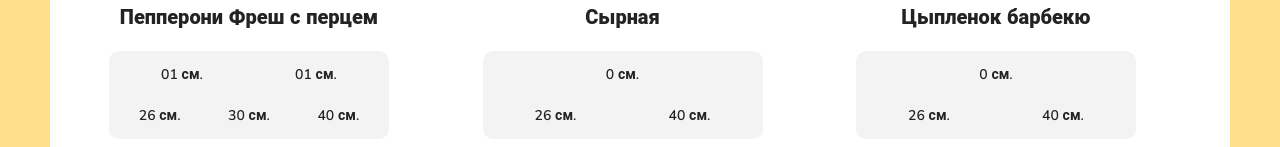
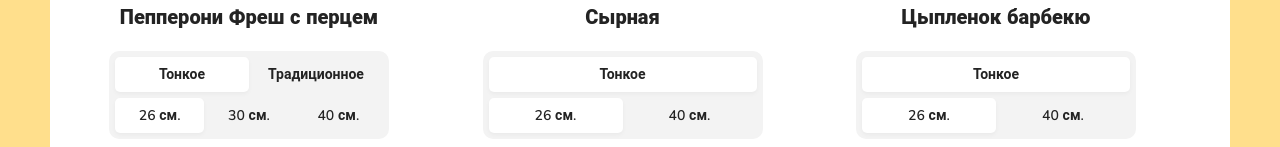
Before and after one commit to Frostray1/ReactPizza, a React (Create React App) app: page / in a window 1280 px wide. Shown: the part 570-717 px from the top of the page. Built offline with nearby package versions, Linux system fonts and the light colour scheme.

Commit message:
Добавлен компонент пицц и категории, рендер списка

```diff
--- a/src/App.js
+++ b/src/App.js
@@ -20,12 +20,9 @@ function App() {
           <h2 className="content__title">Все пиццы</h2>
           <div className="content__items">
            {
-            pizzas.map (obj => <PizzaBlock
-              title={obj.title}
-              price={obj.price}
-              image={obj.imageUrl}
-              sizes={obj.sizes}
-              types={obj.types}
+            pizzas.map ((obj) =>
+            <PizzaBlock {... obj}
+
               />)
 
            }
--- a/src/components/PizzaBlock.jsx
+++ b/src/components/PizzaBlock.jsx
@@ -1,6 +1,8 @@
 import React, { useState } from 'react';
 
-function PizzaBlock({title, price, image , sizes, types}) {
+function PizzaBlock({title, price, imageUrl , sizes, types}) {
+  const [activeType, setActiveType] = React.useState(0);
+  const [activeSize, setActiveSize] = React.useState(0);
   const typeNames = ['Тонкое','Традиционное'];
 
 // const [pizzaCount, setPizzaCount] = React.useState(0); / счетчик
@@ -11,18 +13,18 @@ function PizzaBlock({title, price, image , sizes, types}) {
     <div className="pizza-block">
   <img
     className="pizza-block__image"
-    src={image}
+    src={imageUrl}
     alt="Pizza"
   />
   <h4 className="pizza-block__title">{title}</h4>
   <div className="pizza-block__selector">
     <ul>
-    {types.map(sizes =>
-        (<li>{types} см.</li>))}
+    {types.map((typeId) =>
+        (<li onClick = {() => setActiveType(typeId)} className={activeType === typeId ? 'active' : ''}>{typeNames[typeId]}</li>))}
     </ul>
     <ul>
-      {sizes.map(sizes =>
-        (<li>{sizes} см.</li>))}
+      {sizes.map((size, i) =>
+        (<li onClick = {() => setActiveSize(i)} className={activeSize === i ? 'active' : ''}>{size} см.</li>))}
     </ul>
   </div>
   <div className="pizza-block__bottom">
```
